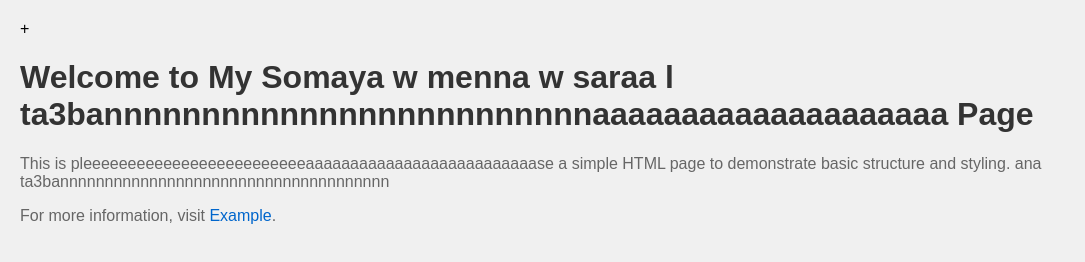
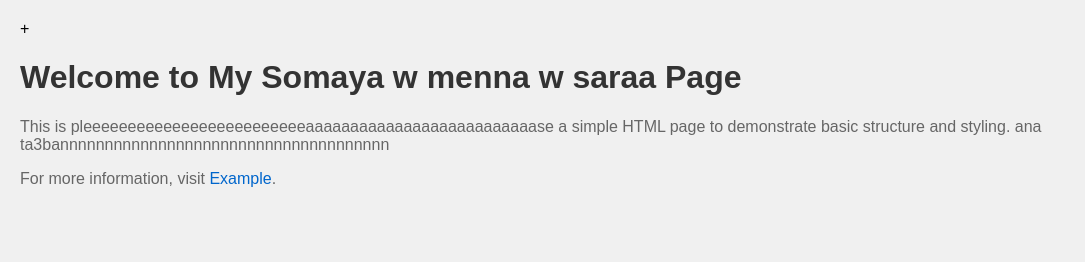
Before and after one commit to Somaya-Ayman/Code-Quest, a plain HTML site: page index.html in a window 1280 px wide. Shown: the whole page, without its empty margins (0-1085 px from the left). Drawn offline with Linux system fonts and the light colour scheme.

Commit message:
Update index.html

```diff
--- a/index.html
+++ b/index.html
@@ -27,7 +27,7 @@
     </style>
 </head>
 <body>
-    <h1>Welcome to My Somaya w menna w saraa l ta3bannnnnnnnnnnnnnnnnnnnnnnnnaaaaaaaaaaaaaaaaaaaa Page</h1>
+    <h1>Welcome to My Somaya w menna w saraa Page</h1>
     <p>This is pleeeeeeeeeeeeeeeeeeeeeeeeeaaaaaaaaaaaaaaaaaaaaaaaaaase a simple HTML page to demonstrate basic structure and styling. ana ta3bannnnnnnnnnnnnnnnnnnnnnnnnnnnnnnnnnnnn</p>
     <p>For more information, visit <a href="https://www.example.com" target="_blank">Example</a>.</p>
 </body>
```
